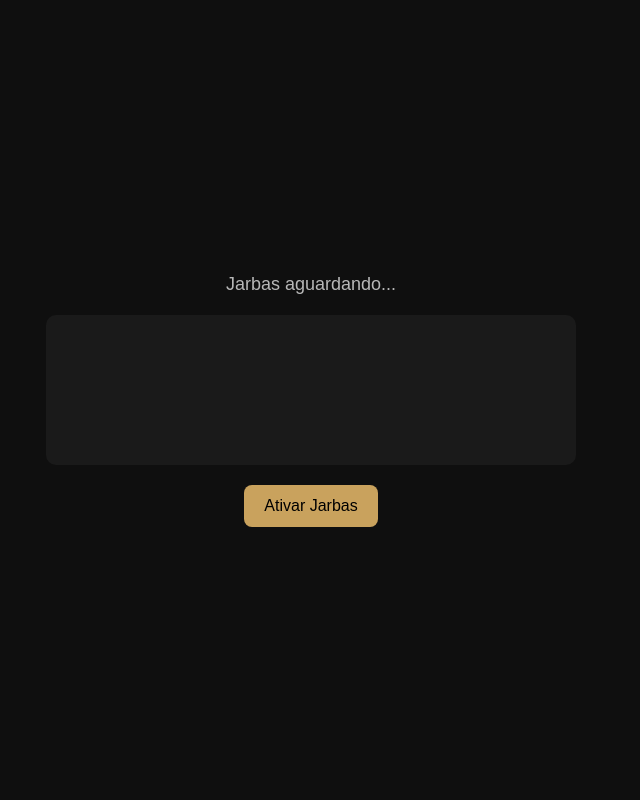
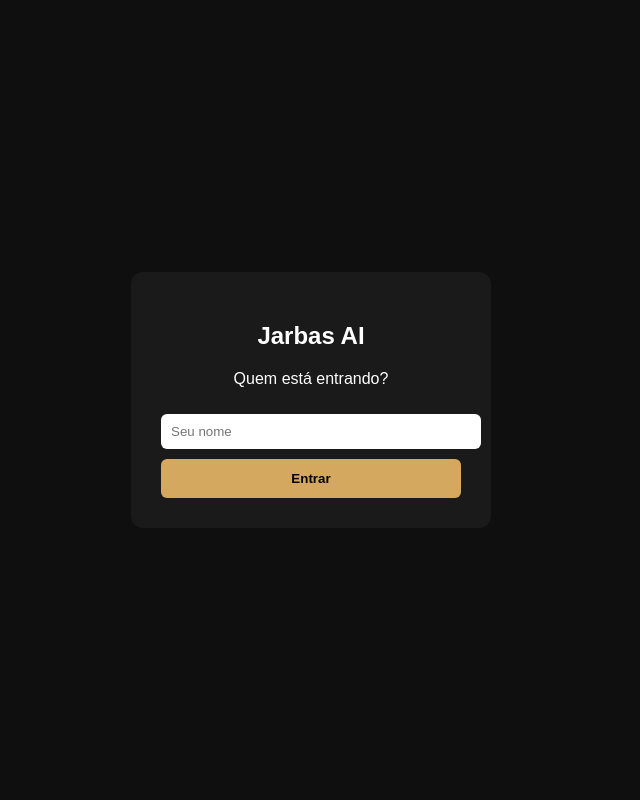
Before and after one commit to jeancarlosfaveros0103-cpu/jarbas-ai, a Flask app: page / in a window 1280 px wide. Shown: the whole page, without its empty margins (329-969 px from the left). Run offline with Flask 3, Linux system fonts and the light colour scheme.

Commit message:
Update index.html

```diff
--- a/templates/index.html
+++ b/templates/index.html
@@ -2,7 +2,7 @@
 <html lang="pt-br">
 <head>
   <meta charset="UTF-8">
-  <title>Jarbas AI</title>
+  <title>Jarbas AI - Login</title>
   <style>
     body {
       margin: 0;
@@ -11,89 +11,59 @@
       color: white;
       font-family: Arial, sans-serif;
       display: flex;
-      flex-direction: column;
       align-items: center;
       justify-content: center;
     }
 
-    #status {
-      margin-bottom: 20px;
-      opacity: 0.7;
-      font-size: 18px;
+    .box {
+      background: #1a1a1a;
+      padding: 30px;
+      border-radius: 12px;
+      width: 300px;
+      text-align: center;
     }
 
-    #texto {
-      width: 90%;
-      max-width: 500px;
-      min-height: 120px;
-      padding: 15px;
-      border-radius: 10px;
-      background: #1a1a1a;
-      font-size: 18px;
-      margin-bottom: 20px;
+    input {
+      width: 100%;
+      padding: 10px;
+      margin: 10px 0;
+      border-radius: 6px;
+      border: none;
+      outline: none;
     }
 
-    #ativar {
-      padding: 12px 20px;
-      font-size: 16px;
+    button {
+      width: 100%;
+      padding: 12px;
+      border-radius: 6px;
       border: none;
-      border-radius: 8px;
-      background: #c9a25d; /* rose gold */
+      background: #d4a85f;
       color: black;
+      font-weight: bold;
       cursor: pointer;
     }
   </style>
 </head>
 <body>
 
-  <div id="status">Jarbas aguardando...</div>
-  <div id="texto"></div>
-  <button id="ativar">Ativar Jarbas</button>
+  <div class="box">
+    <h2>Jarbas AI</h2>
+    <p>Quem está entrando?</p>
+    <input id="nome" placeholder="Seu nome">
+    <button onclick="entrar()">Entrar</button>
+  </div>
 
   <script>
-    const status = document.getElementById("status");
-    const texto = document.getElementById("texto");
-    const btn = document.getElementById("ativar");
+    function entrar() {
+      const nome = document.getElementById("nome").value.trim();
 
-    const SpeechRecognition =
-      window.SpeechRecognition || window.webkitSpeechRecognition;
+      if (!nome) {
+        alert("Digite seu nome");
+        return;
+      }
 
-    if (!SpeechRecognition) {
-      status.innerText = "Seu navegador não suporta reconhecimento de voz.";
-      btn.style.display = "none";
-    } else {
-      const rec = new SpeechRecognition();
-      rec.lang = "pt-BR";
-      rec.continuous = true;
-      rec.interimResults = true;
-
-      rec.onstart = () => {
-        status.innerText = "🎤 Jarbas ouvindo você...";
-        btn.style.display = "none";
-      };
-
-      rec.onend = () => {
-        rec.start(); // reinicia automaticamente
-      };
-
-      rec.onresult = (event) => {
-        let final = "";
-
-        for (let i = event.resultIndex; i < event.results.length; i++) {
-          const res = event.results[i];
-          if (res.isFinal) {
-            final += res[0].transcript + " ";
-          }
-        }
-
-        if (final) {
-          texto.innerText += final;
-        }
-      };
-
-      btn.onclick = () => {
-        rec.start(); // aqui o navegador pede permissão do microfone
-      };
+      localStorage.setItem("usuario", nome);
+      window.location.href = "jarbas.html";
     }
   </script>
 
```
